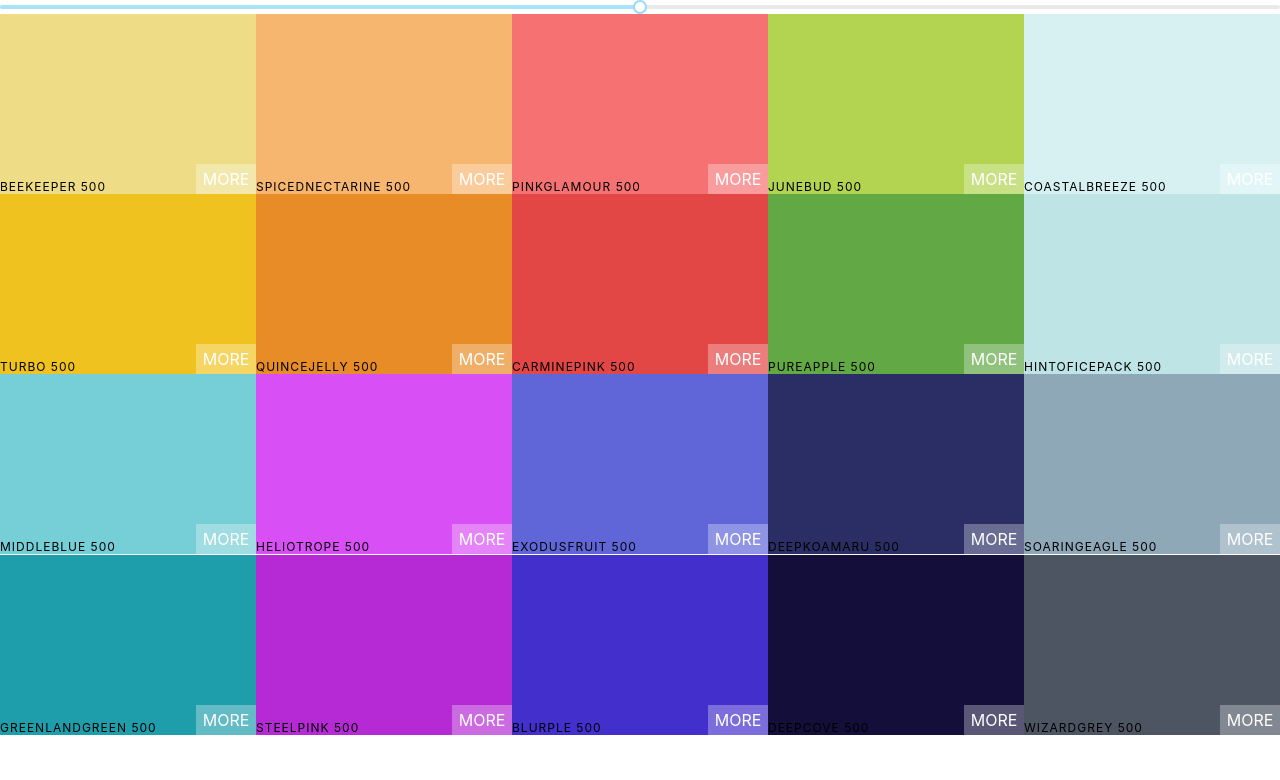
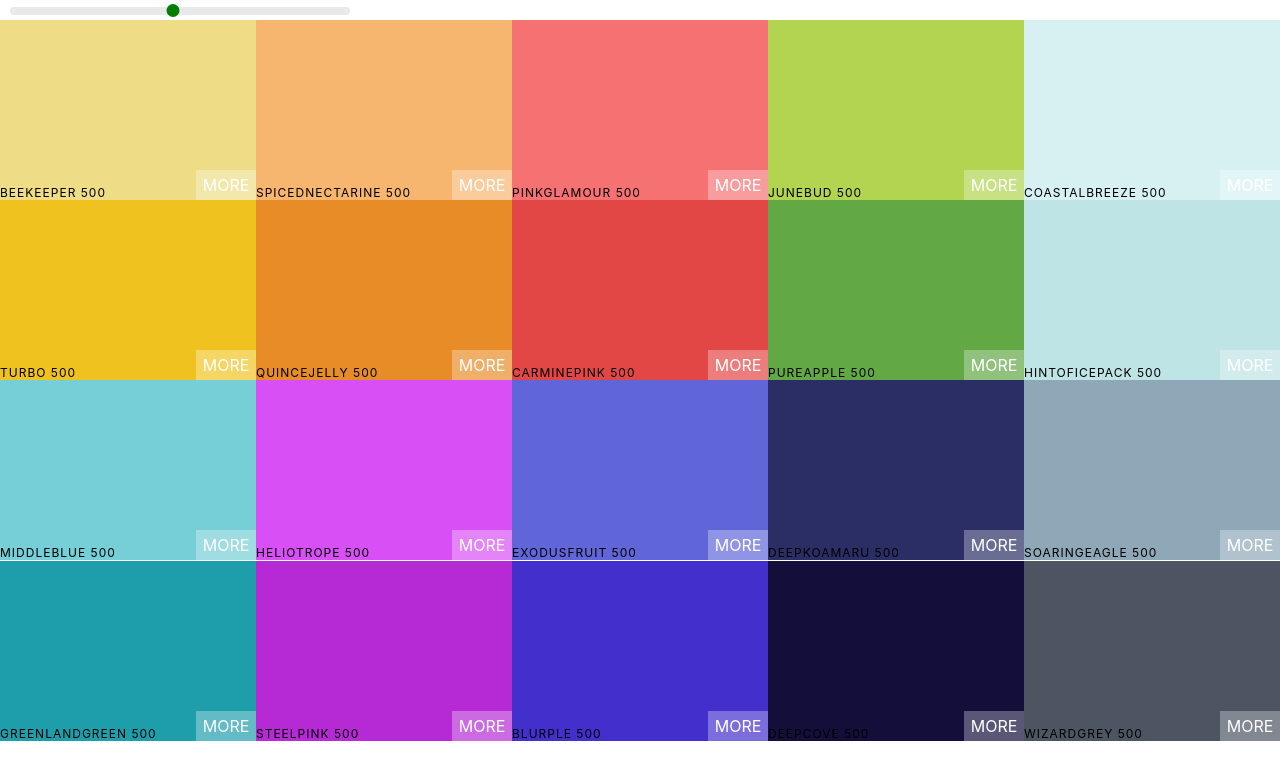
Before and after one commit to ejstylz/react-color-project, a React (Create React App) app: page / in a window 1280 px wide. Shown: the top 780 px of the page. Built offline with nearby package versions, Linux system fonts and the light colour scheme.

Commit message:
Style Slider

```diff
--- a/src/Palette.css
+++ b/src/Palette.css
@@ -5,3 +5,31 @@
 .Palette-colors {
 	height: 90%;
 }
+
+.slider {
+	width: 340px;
+	margin: 0 10px;
+	display: inline-block;
+}
+
+.rc-slider-track {
+	background-color: transparent;
+}
+
+.rc-slider-rail {
+	height: 8px;
+}
+
+.rc-slider-handle,
+.rc-slider-handle:active,
+.rc-slider-handle:focus,
+.rc-slider-handle:hover {
+	background-color: green;
+	outline: none;
+	border: 2px solid green;
+	box-shadow: none;
+	width: 13px;
+	height: 13px;
+	margin-left: -7px;
+	margin-top: -3px;
+}
--- a/src/Palette.js
+++ b/src/Palette.js
@@ -1,6 +1,6 @@
 import React, { Component } from 'react';
 import ColorBox from './ColorBox';
-import Slider, { Range } from 'rc-slider';
+import Slider from 'rc-slider';
 import 'rc-slider/assets/index.css';
 import './Palette.css';
 
@@ -23,7 +23,10 @@
 		const colorBoxes = colors[level].map(color => <ColorBox background={color.hex} name={color.name} />);
 		return (
 			<div className="Palette">
-				<Slider defaultValue={level} min={100} max={900} step={100} onAfterChange={this.changeLevel} />
+				<div className="slider">
+					<Slider defaultValue={level} min={100} max={900} step={100} onAfterChange={this.changeLevel} />
+				</div>
+
 				{/* Navbar goes here */}
 				<div className="Palette-colors">{colorBoxes}</div>
 				{/* footer eventually */}
```
